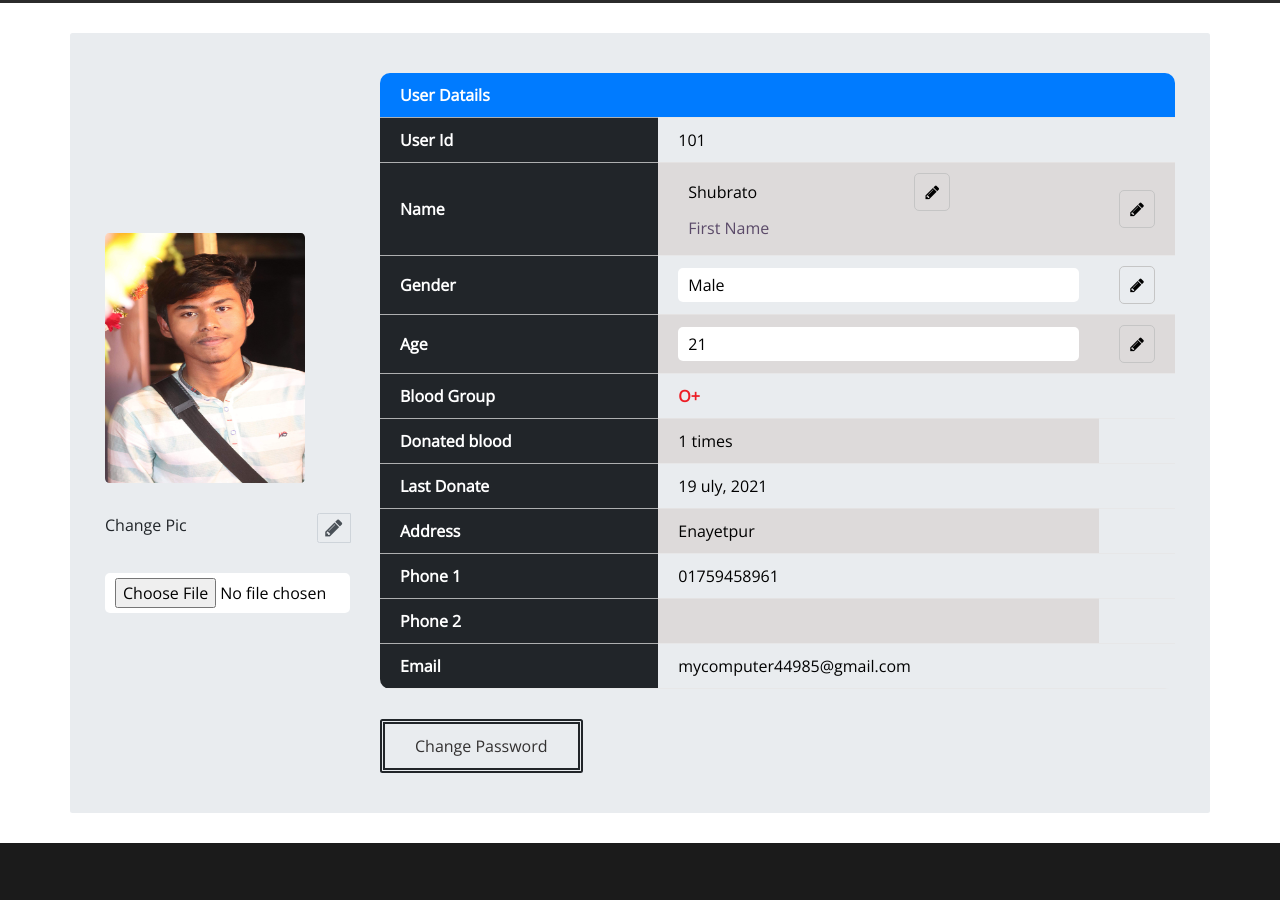
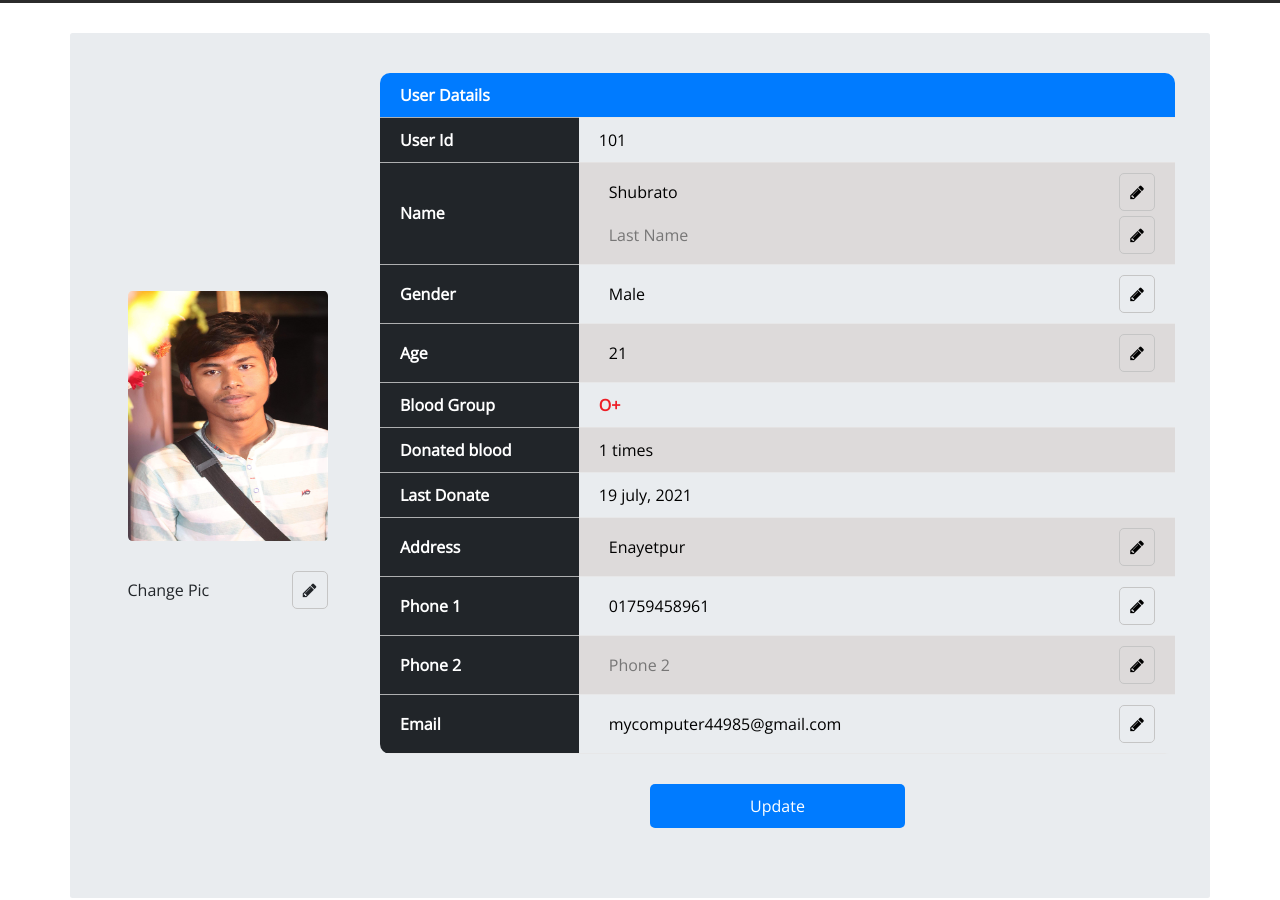
Before and after one commit to ShubratoDn/BloodBank, a plain HTML site: page profile/update-profile.html in a window 1280 px wide. Shown: the part 192-1092 px from the top of the page. Drawn offline with nearby package versions, Linux system fonts and the light colour scheme; files whose address does not match are found by name; a web font is replaced by a local one.

Commit message:
commit 212

```diff
--- a/profile/update-profile.html
+++ b/profile/update-profile.html
@@ -56,10 +56,10 @@
             <div class="container py-4">
                 <div class="row">
                     <div class="col-12">
-                        <p class=" text-white"><a href="../index.html" class="text-white-50">Home</a> <span class=" text-red"> / </span> Profile</p>
+                        <p class=" text-white"><a href="../index.html" class="text-white-50">Home</a> <span class=" text-red"> / </span>Profile <span class=" text-red"> / </span>Update Profile</p>
                     </div>
                 </div>
-                <h1 class=" text-white page-descrip">My Profile : </h1>
+                <h1 class=" text-white page-descrip">Update Profile : </h1>
             </div>
         </section>
     </header>
@@ -81,15 +81,15 @@
                                 <img src="../resources/img/donor1.jpg" alt="#" class=" profile-pic img-fluid">
 
                                 <!-- change profile pic -->
-                                <div class="input-group my-5 justify-content-between">
+                                <div class="input-group my-5 justify-content-between align-items-center">
                                     Change Pic
-                                    <div class="input-group-prepend">
-                                      <div class="input-group-text"><i class=" fa fa-pencil fa-2x"></i></div>
+                                    <div>
+                                      <i class=" fa fa-pencil update-edit" onclick="inputEnable(0)"></i>
                                     </div>
                                 </div>
                                 <!-- file input -->
                                 <div class="input-group ">
-                                    <input type="file" name="" id="" class="w-100">
+                                    <input type="file" name="" id="update-change-pic-in" class="w-100">
                                 </div>
 
                             </div>
@@ -97,8 +97,8 @@
                         <div class="col-lg-9">
                             <!-- profile detaile starts -->
                             <div id="profile-detail">
-                                <table>
-                                    <tr><th class="table-first-row" colspan="3">User Datails</th></tr>
+                                <table class="update-user-detail">
+                                    <tr><th class="table-first-row" colspan="2">User Datails</th></tr>
                                     <tr>
                                         <th>User Id  </th>
                                         <td>101</td>
@@ -106,30 +106,29 @@
                                     <tr>
                                         <th>Name  </th>
                                         <td>
-                                            <input type="text" id="xx" value="Shubrato" placeholder="First Name" class=" mr-3" disabled>
-                                            <i class=" fa fa-pencil update-edit" onclick="inputEnable(1)"></i>
-                                            <input type="text" value="" placeholder="First Name" class=" mr-3" disabled>
-                                        </td>
-                                        <td>
-                                            <i class=" fa fa-pencil update-edit" onclick="inputEnable(2)"></i>
+                                            <div class="input-group mb-2 d-flex justify-content-between">
+                                                <input type="text" name="" value="Shubrato" placeholder="First Name" class="mr-3" disabled>
+                                                <i class=" fa fa-pencil update-edit" onclick="inputEnable(1)"></i>
+                                            </div>
+
+                                            <div class="input-group d-flex justify-content-between">
+                                                <input type="text" name="" value="" placeholder="Last Name" class="mr-3" disabled>
+                                                <i class=" fa fa-pencil update-edit" onclick="inputEnable(2)"></i>
+                                            </div>
                                         </td>
                                     </tr>
                                     <tr>
                                         <th>Gender  </th>
-                                        <td>
-                                            <input type="text" value="Male" placeholder="Gender" class=" mr-3 w-100" >
-                                        </td>
-                                        <td>
-                                            <i class=" fa fa-pencil update-edit" onclick="inputEnable()"></i>
+                                        <td class=" d-flex justify-content-between">
+                                            <input type="text" name="" value="Male" placeholder="Gender"  disabled>
+                                            <i class=" fa fa-pencil update-edit" onclick="inputEnable(3)"></i>
                                         </td>
                                     </tr>
                                     <tr>
                                         <th>Age  </th>
-                                        <td>
-                                            <input type="text" value="21" placeholder="Age" class=" mr-3 w-100" >
-                                        </td>
-                                        <td>
-                                            <i class=" fa fa-pencil update-edit" onclick="inputEnable()"></i>
+                                        <td class=" d-flex justify-content-between">
+                                            <input type="text" name="" value="21" placeholder="Age" disabled>
+                                            <i class=" fa fa-pencil update-edit" onclick="inputEnable(4)"></i>
                                         </td>
                                     </tr>
                                     <tr>
@@ -142,27 +141,39 @@
                                     </tr>
                                     <tr>
                                         <th>Last Donate </th>
-                                        <td>19 uly, 2021</td>
+                                        <td>19 july, 2021</td>
                                     </tr>
                                     <tr>
                                         <th>Address  </th>
-                                        <td>Enayetpur</td>
+                                        <td class=" d-flex justify-content-between">
+                                            <input type="text" name="" value="Enayetpur" placeholder="Address" disabled>
+                                            <i class=" fa fa-pencil update-edit" onclick="inputEnable(5)"></i>
+                                        </td>
                                     </tr>
                                     <tr>
                                         <th>Phone 1  </th>
-                                        <td>01759458961</td>
+                                        <td class=" d-flex justify-content-between">
+                                            <input type="text" name="" value="01759458961" placeholder="Phone 1" disabled>
+                                            <i class=" fa fa-pencil update-edit" onclick="inputEnable(6)"></i>
+                                        </td>
                                     </tr>
                                     <tr>
                                         <th>Phone 2  </th>
-                                        <td></td>
+                                        <td class=" d-flex justify-content-between">
+                                            <input type="text" name="" value="" placeholder="Phone 2" disabled>
+                                            <i class=" fa fa-pencil update-edit" onclick="inputEnable(7)"></i>
+                                        </td>
                                     </tr>
                                     <tr>
                                         <th>Email  </th>
-                                        <td>mycomputer44985@gmail.com</td>
+                                        <td class=" d-flex justify-content-between">
+                                            <input type="text" name="" value="mycomputer44985@gmail.com" placeholder="email " disabled>
+                                            <i class=" fa fa-pencil update-edit" onclick="inputEnable(8)"></i>
+                                        </td>
                                     </tr>
                                 </table>
 
-                                <a href="#" class=" profile-chng-pass-btn rounded">Change Password</a>
+                                <input type="submit" name="submit" value="Update" class="update-btn">
                             </div>  <!-- profile detaile Ends -->
                         </div>
                     </div>
@@ -170,7 +181,6 @@
 
                 </form>
                 <!-- update form Ends -->
-
 
             </div>
         </section>
@@ -249,7 +259,12 @@
 
     <script>
         function inputEnable(x){
-
+            var input = document.getElementsByTagName("input")[x];
+            if(x==0){
+                input.style.display = "block";
+            }else{
+                input.disabled = false;
+            }
         };
     </script>
 </body>
--- a/resources/css/profile.css
+++ b/resources/css/profile.css
@@ -17,7 +17,7 @@
 #profile-detail th{
     background-color: #212529;
     color: white;
-    width: 35%;
+    width: 25%;
     padding: 1rem 2rem;
 }
 
@@ -76,10 +76,10 @@ tr:nth-child(odd) td{
     padding: .5rem 1rem;
     border-radius: .5rem;
     color: rgb(0, 0, 0);
+    width: 80%;
 }
 
 #update-form  input:focus{
-
     color: red;
 }
 
@@ -87,11 +87,35 @@ tr:nth-child(odd) td{
     border: 1px solid rgb(197, 197, 197);
     padding: 1rem 1rem;
     border-radius: .5rem;
+    cursor: pointer;
 }
 
 #update-form .update-edit:active{
     background-color: #fff;
 }
+
+.update-btn{
+    background-color: #007BFF!important;
+    color: white!important;
+    display: block !important;
+    margin: 3rem auto!important;
+    padding: 1rem 10rem !important;
+    width: fit-content!important;
+}
+
+.update-btn:hover{
+    background-color: #0a64c5 !important;
+}
+
+#update-change-pic-in{
+    display: none;
+}
+
+#update-form ::placeholder{
+    color: rgba(100, 100, 100, 0.842);
+}
+
+
 
 
 @media(max-width: 425px){
@@ -101,22 +125,23 @@ tr:nth-child(odd) td{
     }
 
     #profile-detail td{
-        max-width: 65%;
+        max-width: 100%;
         font-size: 100%;
     }
 
+
+    .update-user-detail .input-group input{
+        width: 70%!important;
+    }
 }
 
 @media(max-width: 375px){
     #profile-detail th{
-        width: 35%;
-        padding: 1rem 1.2rem;
+        width: 25%;
         font-size: 90%;
     }
 
     #profile-detail td{
-        padding: 1rem 2rem;
-        max-width: 65%;
         font-size: 80%;
     }
 
```
